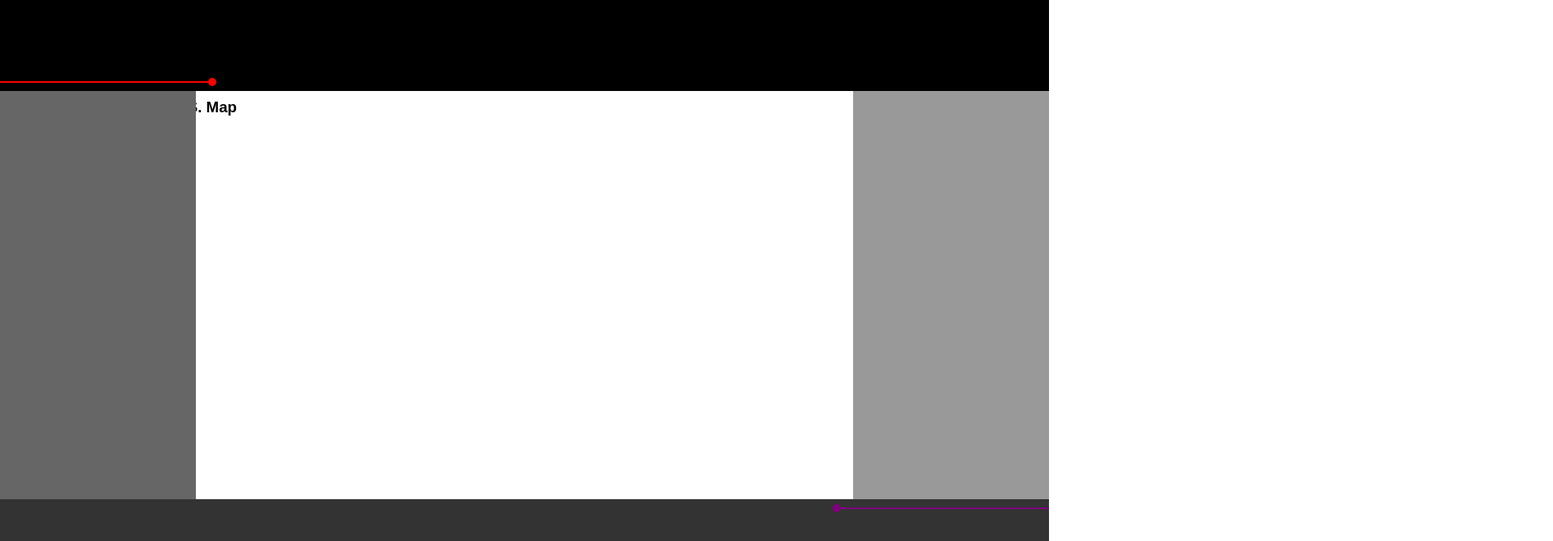
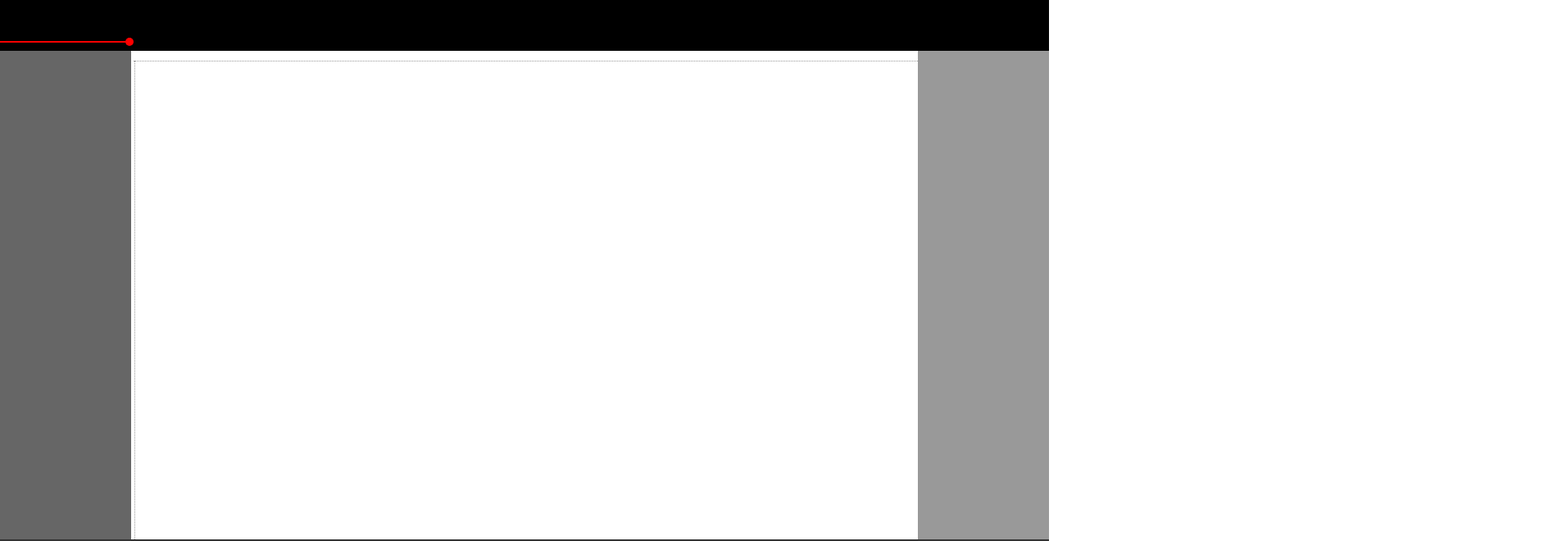
Before and after one commit to ricktoews/new-idea, a React (Create React App) app: page /#/usmap in a window 1280 px wide. Shown: the top 660 px of the page at 82% size, 1895 px wide, since content can reach past the window. Built offline with nearby package versions, Linux system fonts and the light colour scheme.

Commit message:
Some adjustments.

```diff
--- a/src/AnimatedBlocks.js
+++ b/src/AnimatedBlocks.js
@@ -1,7 +1,17 @@
-import React from 'react';
+import React, { useEffect } from 'react';
+import { Switch, Link } from 'react-router-dom';
 import './ConceptDecoration.css';
 
-export const AnimatedBlocks = () => (
+export const AnimatedBlocks = () => {
+    useEffect(() => {
+        document.getElementById('top-line-container').addEventListener('animationend', () => {
+            console.log('animation ended.');
+            document.getElementsByClassName('btn')[0].classList.remove('btn-hidden');
+            document.getElementsByClassName('btn')[0].classList.add('btn-show');
+        });
+    });
+
+    return (
       <div className="blocks">
         <div id="block3" className="vertical-block"></div>
         <div id="block4" className="vertical-block"></div>
@@ -10,6 +20,11 @@ export const AnimatedBlocks = () => (
             <div id="top-line"></div>
             <div id="top-line-circle"></div>
           </div>
+          <nav className="btn btn-hidden">
+            <Link to="/">Home</Link>
+            <Link to="/decimals">Decimals</Link>
+            <Link to="/usmap">Maps</Link>
+          </nav>
         </div>
         <div id="block2" className="horiz-block">
           <div id="bottom-line-container">
@@ -19,3 +34,4 @@ export const AnimatedBlocks = () => (
         </div>
       </div>
     );
+}
--- a/src/ConceptContent.css
+++ b/src/ConceptContent.css
@@ -9,8 +9,8 @@
 
 #content-left-border {
   position:absolute;
-  top:50px;
-  left:48px;
+  top:24px;
+  left:23px;
   width:1px;
   height:700px;
   border-right:1px dotted #999;
@@ -18,10 +18,10 @@
 
 #actual-content-container {
   position:absolute;
-  top: 50px;
-  left: 50px;
-  width:calc(100% - 50px);
-  height:calc(100% - 50px);
+  top: 25px;
+  left: 25px;
+  width:calc(100% - 25px);
+  height:calc(100% - 25px);
   overflow-y: scroll;
 }
 
--- a/src/ConceptDecoration.css
+++ b/src/ConceptDecoration.css
@@ -147,3 +147,28 @@ body {
   from { right: 0px; }
   to { right:-500px; }
 }
+
+
+nav.btn {
+  display: flex;
+  position: absolute;
+  bottom: 3px;
+  left: 150px;
+}
+.btn-hidden {
+  opacity: 0;
+}
+.btn-show {
+  opacity: 1;
+  transition: 2s;
+}
+nav > a {
+  flex: 1;
+  color: white;
+  text-decoration: none;
+  border: none;
+  padding: 5px;
+  border-radius: 12px;
+  background: #49c5b6;
+  margin-right: 10px;
+}
--- a/src/ConceptHeader.css
+++ b/src/ConceptHeader.css
@@ -1,10 +1,10 @@
 #content-top-border {
   position:absolute;
-  top:48px;
-  left:50px;
+  top:23px;
+  left:23px;
   height:1px;
-  width:calc(100% - 50px);
-  border-bottom:1px dashed green;
+  width:calc(100% - 23px);
+  border-bottom:1px dotted #999;
 }
 
 nav {
--- a/src/ConceptTemplate.js
+++ b/src/ConceptTemplate.js
@@ -1,5 +1,5 @@
 import React from 'react';
-import { HashRouter, Route } from 'react-router-dom';
+import { Switch, HashRouter, Route } from 'react-router-dom';
 import { AnimatedBlocks } from './AnimatedBlocks.js';
 import { Header } from './HeaderTemplate.js';
 import { Decimal } from './DecimalCalc.js';
@@ -19,13 +19,13 @@ export const Concept = () => (
     <div id="actual-content-container">
       <div id="actual-content">
 
-        <HashRouter>
+        <Switch>
           <div>
           <Route path="/" component={Home}></Route>
           <Route path="/decimals" component={Decimal}></Route>
           <Route path="/usmap" component={Map}></Route>
           </div>
-        </HashRouter>
+        </Switch>
 
       </div>
     </div>
--- a/src/HeaderTemplate.js
+++ b/src/HeaderTemplate.js
@@ -4,7 +4,6 @@ import { NavLinks } from './Links.js';
 
 export const Header = () => (
   <div>
-    <NavLinks/>
     <div id="content-top-border"></div>
 
   </div>
--- a/src/Links.js
+++ b/src/Links.js
@@ -1,8 +1,8 @@
 import React from 'react';
-import { HashRouter, Link } from 'react-router-dom';
+import { Switch, Link } from 'react-router-dom';
 
 export const NavLinks = () => (
-  <HashRouter>
+  <Switch>
     <nav>
     <ul>
       <li><Link to="/">Home</Link></li>
@@ -10,5 +10,5 @@ export const NavLinks = () => (
       <li><Link to="/usmap">US States</Link></li>
     </ul>
     </nav>
-  </HashRouter>
+  </Switch>
 );
--- a/src/index.js
+++ b/src/index.js
@@ -1,8 +1,9 @@
 import React from 'react';
 import ReactDOM from 'react-dom';
+import { BrowserRouter } from 'react-router-dom';
 import './index.css';
 import App from './App';
 import registerServiceWorker from './registerServiceWorker';
 
-ReactDOM.render(<App />, document.getElementById('root'));
+ReactDOM.render(<BrowserRouter><App /></BrowserRouter>, document.getElementById('root'));
 registerServiceWorker();
```
Also changed, not shown: package.json (+6 -4 lines), 1 other file (tests, documents, lock files or other folders). Lines whose indentation alone changed are shown as unchanged.
